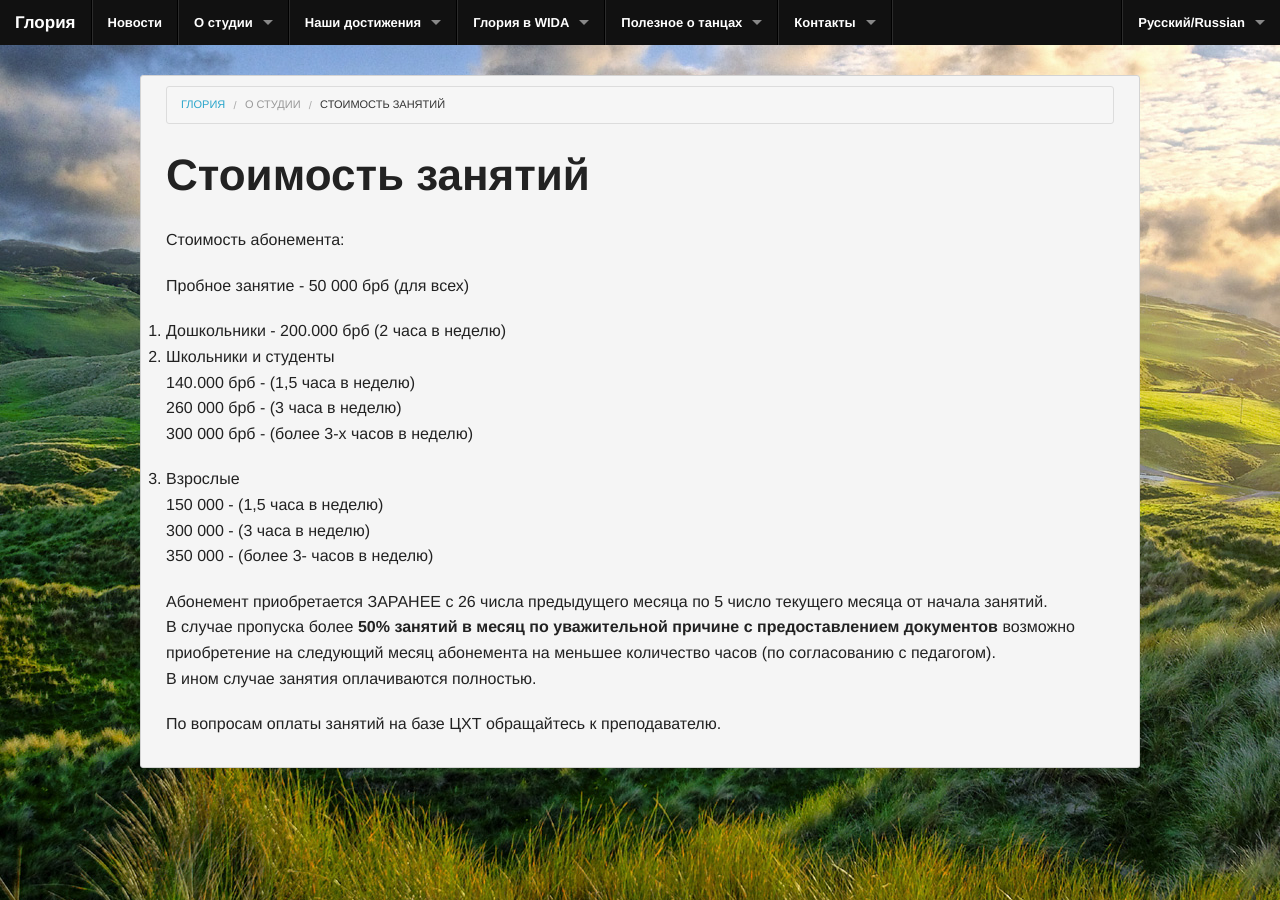
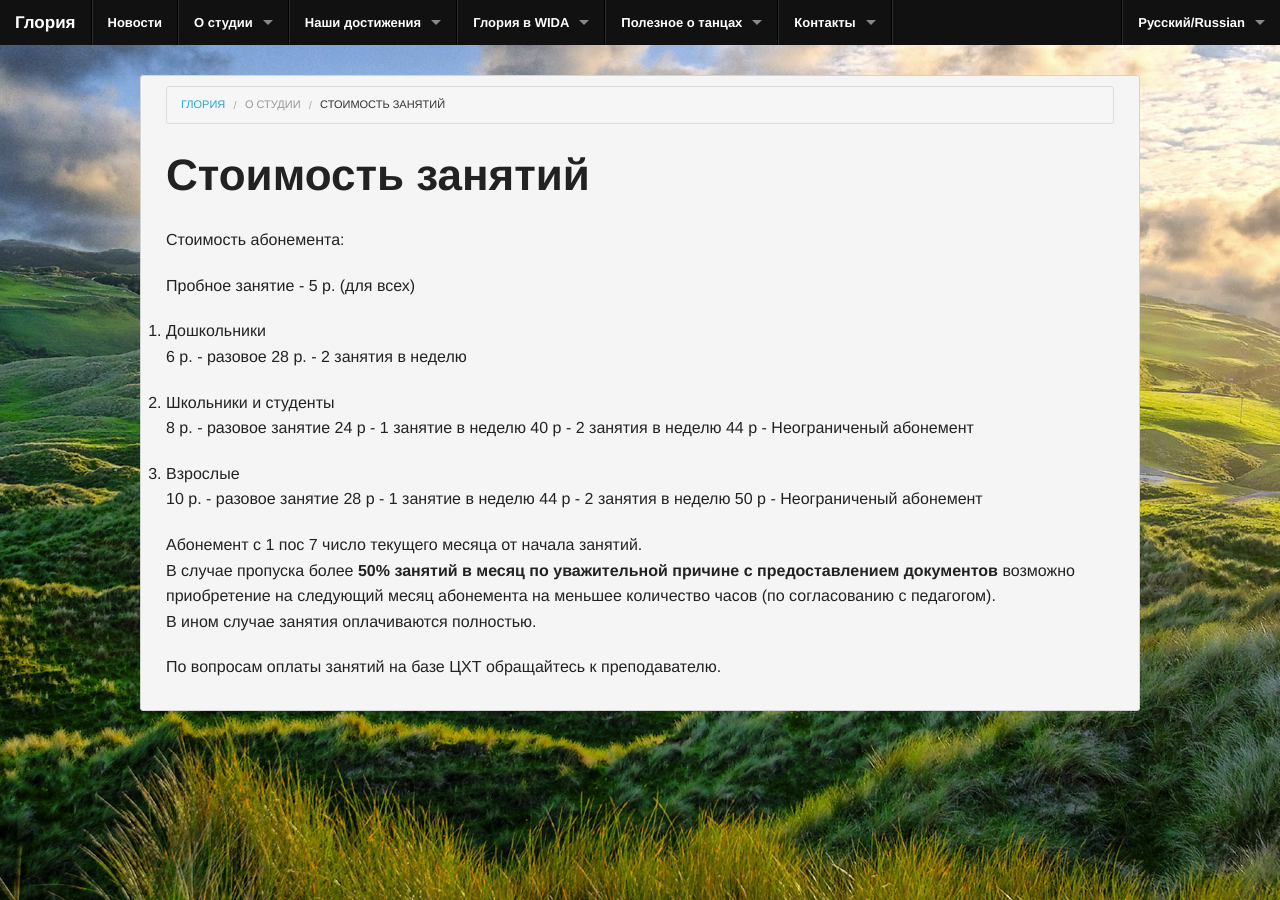
Before and after one commit to gloria-studio/gloria-studio.github.io, a Jekyll site: the page built from about/price/index.md, in a window 1280 px wide. Built offline with Jekyll 4.4.1, drawn with Linux system fonts in a browser that asks for light colours; Markdown is read by kramdown in place of the engine named in the settings.

Commit message:
Updated index.md

```diff
--- a/about/price/index.md
+++ b/about/price/index.md
@@ -13,20 +13,26 @@ published: true
 
 Стоимость абонемента:
 
-Пробное занятие - 50 000 брб (для всех)
+Пробное занятие - 5 р. (для всех)
 
-1. Дошкольники - 200.000 брб (2 часа в неделю)
+1. Дошкольники
+6 р. - разовое
+28 р. - 2 занятия в неделю
+
 2. Школьники и студенты
-140.000 брб - (1,5 часа в неделю)
-260 000 брб - (3 часа в неделю)
-300 000 брб - (более 3-х часов в неделю)
+8 р. - разовое занятие
+24 р  - 1 занятие  в неделю
+40 р - 2 занятия в неделю
+44 р - Неограниченый абонемент
 
 3. Взрослые
-150 000 - (1,5 часа в неделю)
-300 000 - (3 часа в неделю)
-350 000 - (более 3- часов в неделю)
+10 р. - разовое занятие
+28 р  - 1 занятие  в неделю
+44 р - 2 занятия в неделю
+50 р - Неограниченый абонемент
 
-Абонемент приобретается ЗАРАНЕЕ с 26 числа предыдущего месяца по 5 число текущего месяца от начала занятий.
+
+Абонемент с 1 пос 7 число текущего месяца от начала занятий.
 В случае пропуска более **50% занятий в месяц по уважительной причине с предоставлением документов** возможно приобретение на следующий месяц абонемента на меньшее количество часов (по согласованию с педагогом).
 В ином случае занятия оплачиваются полностью.
 
```
